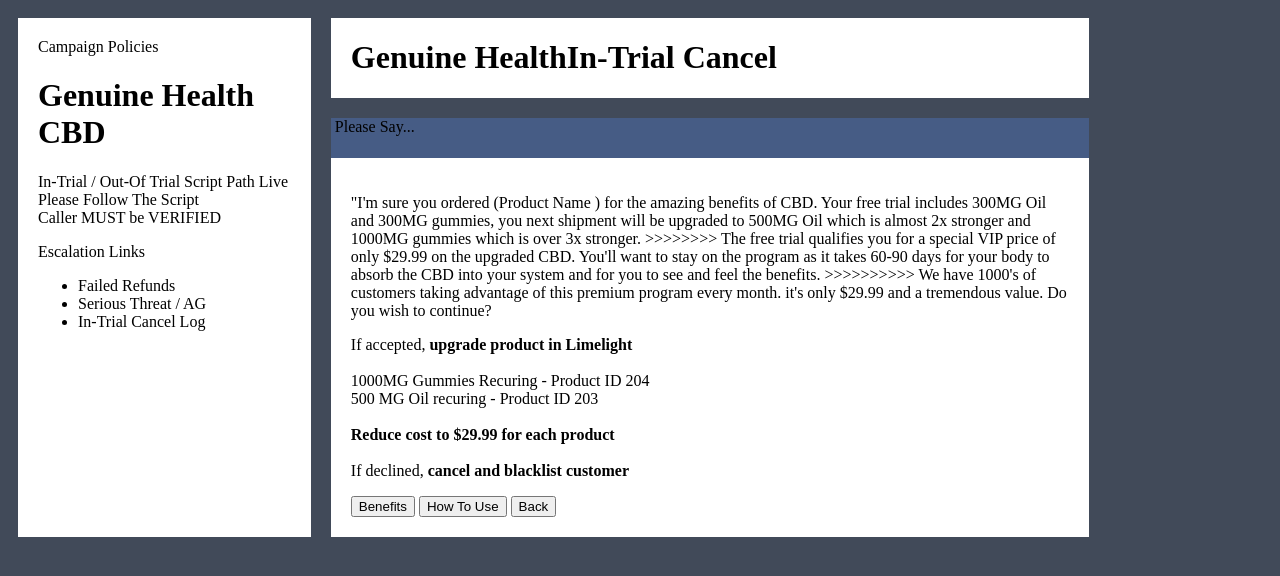
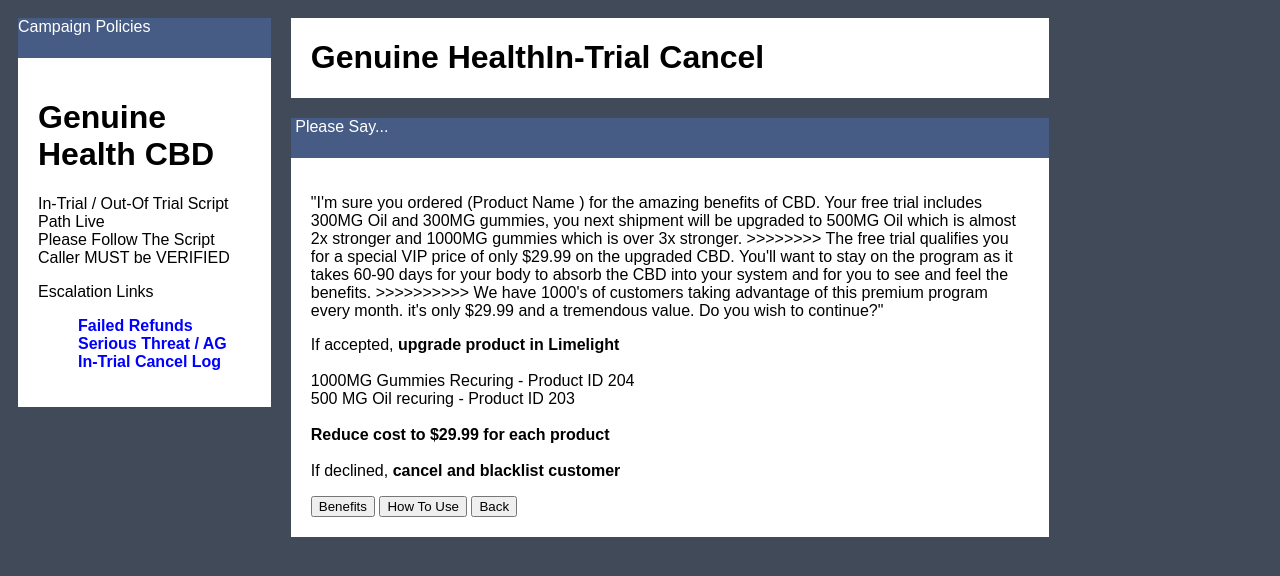
Before and after one commit to sarahdadoun/stephane, a plain HTML site: page index.html in a window 1280 px wide. Drawn offline with Linux system fonts and the light colour scheme.

Commit message:
made links blue and bold made div title bigger

```diff
--- a/index.html
+++ b/index.html
@@ -49,7 +49,7 @@
                         VIP price of only $29.99 on the upgraded CBD. You'll want to stay on the program as it takes
                         60-90 days for your body to absorb the CBD into your system and for you to see and feel
                         the benefits. >>>>>>>>>> We have 1000's of customers taking advantage of this premium
-                        program every month. it's only $29.99 and a tremendous value. Do you wish to continue?</p>
+                        program every month. it's only $29.99 and a tremendous value. Do you wish to continue?"</p>
                 </div>
                 <div>
                     <p>If accepted, <b>upgrade product in Limelight</b>
--- a/style.css
+++ b/style.css
@@ -5,24 +5,39 @@ html{
 
 body{
     display: flex;
+    font-family: Arial, Helvetica, sans-serif;
 }
 
 /* -------- LEFT --------- */
 
 #left{
     width: 20%;
+    margin: 10px;
+}
+
+#left #title{
+    height: 40px;
+    background-color: #465c85;
+    color: white;
+}
+
+#left #content{
     padding: 20px;
-    margin: 10px;
-
     background-color: white;
 }
+
+ul li{
+    list-style: none;
+    color: blue;
+    font-weight: 600;
+}
+
+/* -------- RIGHT --------- */
 
 #right{
     width: 60%;
     margin: 10px;
 }
-
-/* -------- RIGHT --------- */
 
 #title-right{
     display: flex;
@@ -31,11 +46,9 @@ body{
     padding-left: 20px;
 }
 
-#please-say{
-}
-
 #please-say #title{
     height: 40px;
+    color: white;
     background-color: #465c85;
 }
 
```
